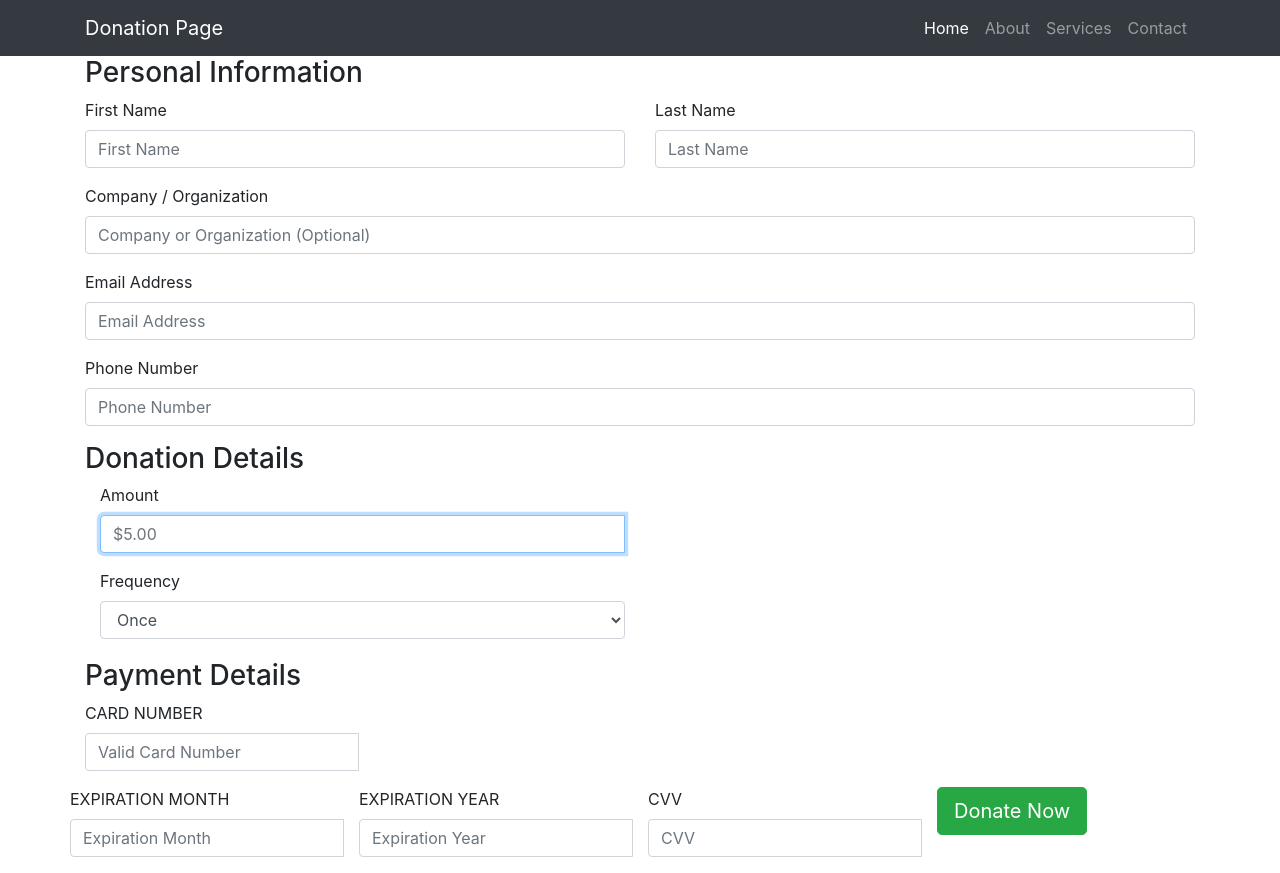
After one commit to hamoody-omar/fundraising-app, a Django app: template app/templates/sponsor.html in a window 1280 px wide. The commit adds this page. Run offline with Django 3.2, Linux system fonts and the light colour scheme; the template is opened without the code that fills it, so the values that code supplies are empty; some libraries are stand-ins or nearby versions.

Commit message:
Added sponsor backend

```diff
--- a/app/funder_views/index.py
+++ b/app/funder_views/index.py
@@ -10,7 +10,7 @@ def index(request):
     for donor in donors:
         total += donor.amount
     donation.amount = total
-    donation.goal=10000
+    donation.goal=1000000
     donation.save()
     context_dict['goal']=donation.goal
     context_dict['total'] = total
--- a/app/templates/app/index.html
+++ b/app/templates/app/index.html
@@ -157,7 +157,7 @@
             <p class="card-text"> - Sponsorship wording here -</p>
           </div>
           <div class="card-footer">
-            <a href="#" class="btn btn-primary">Find Out More!</a>
+            <a href=/sponsor/ class="btn btn-primary">Sponsor our cause!</a>
           </div>
         </div>
       </div>
--- /dev/null
+++ b/app/templates/sponsor.html
@@ -0,0 +1,254 @@
+{% load static %}
+<!DOCTYPE html>
+
+<head>
+
+  <link rel="stylesheet" href="{% static 'vendor/bootstrap/css/bootstrap.min.css' %}">
+
+  <!-- Custom styles for this template -->
+  <link rel="stylesheet" href="{% static 'app/business-frontpage.css' %}">
+
+</head>
+
+<!-- Navigator -->
+<nav class="navbar navbar-expand-lg navbar-dark bg-dark fixed-top">
+  <div class="container">
+    <a class="navbar-brand" href="#">Donation Page</a>
+    <button class="navbar-toggler" type="button" data-toggle="collapse" data-target="#navbarResponsive"
+      aria-controls="navbarResponsive" aria-expanded="false" aria-label="Toggle navigation">
+      <span class="navbar-toggler-icon"></span>
+    </button>
+    <div class="collapse navbar-collapse" id="navbarResponsive">
+      <ul class="navbar-nav ml-auto">
+        <li class="nav-item active">
+          <a class="nav-link" href="/">Home
+            <span class="sr-only">(current)</span>
+          </a>
+        </li>
+        <li class="nav-item">
+          <a class="nav-link" href="#">About</a>
+        </li>
+        <li class="nav-item">
+          <a class="nav-link" href="#">Services</a>
+        </li>
+        <li class="nav-item">
+          <a class="nav-link" href="#">Contact</a>
+        </li>
+      </ul>
+    </div>
+  </div>
+</nav>
+
+<body>
+ <form role="form" name="question" href="/donate/" method="POST">
+  <div class="container">
+    <div class="row">
+      <div class="col-xs-12 col-md-12">
+
+        {% csrf_token %}
+        <div class="panel panel-default">
+          <div class="panel-heading">
+            <h3 class="panel-title">Personal Information</h3>
+          </div>
+
+          <div class="panel-body">
+
+            <div class="bodyTest">
+              <form class="">
+
+                <div class="row">
+                  <div class="col-sm-6">
+                    <!-- first name input-->
+                    <div class="form-group">
+                      <label for="firstname" class="control-label">First Name</label>
+                      <div class="">
+                        <input id="first-name" name="firstname" type="text" autocomplete="first-name" required
+                          placeholder="First Name" class="form-control">
+                        <p class="help-block"></p>
+                      </div>
+                    </div>
+                  </div>
+
+
+                  <div class="col-sm-6">
+                    <div class="form-group">
+                      <label for="Last Name" class="control-label">Last Name</label>
+                      <div class="">
+                        <input id="Last-Name" name="lastname" type="text" autocomplete="Last-Name" required
+                          placeholder="Last Name" class="form-control">
+                        <p class="help-block"></p>
+                      </div>
+                    </div>
+                  </div>
+                </div>
+                <!-- last name input-->
+
+                <div class="row">
+                  <div class="col-sm-12">
+                    <!-- company input-->
+                    <div class="control-group">
+                      <label for="company" class="control-label ">Company / Organization</label>
+                      <div class="">
+                        <input id="company" name="company" type="text" autocomplete="organization" placeholder="Company or Organization (Optional)"
+                          class="form-control">
+                        <p class="help-block"></p>
+                      </div>
+                    </div>
+                  </div>
+                </div>
+                <div class="row">
+
+                  <!-- Email Address input-->
+                  <div class="col-sm-12">
+                  <div class="control-group">
+                    <label for="company" class="control-label ">Email Address</label>
+                    <div class="">
+                      <input id="email" name="email" type="text" autocomplete="email" placeholder="Email Address"  required
+                        class="form-control">
+                      <p class="help-block"></p>
+                    </div>
+                  </div>
+                </div>
+              </div>
+
+              <div class="row">
+
+                  <!-- Email Address input-->
+                  <div class="col-sm-12">
+                  <div class="control-group">
+                    <label for="phone_number" class="control-label ">Phone Number</label>
+                    <div class="">
+                      <input id="phone_number" name="phonenumber" type="text" autocomplete="phone_number" placeholder="Phone Number"  required
+                        class="form-control">
+                      <p class="help-block"></p>
+                    </div>
+                  </div>
+                </div>
+              </div>
+              <div class="row">
+              <div class="col-sm-12">
+
+
+              <div class="row">
+              </div>
+            </div>
+
+            </form>
+          </div>
+
+        </div>
+      </div>
+      <!-- panel -->
+
+    </div>
+    <div class="col-xs-12">
+      <div class="panel panel-default">
+        <div class="panel-heading">
+          <h3 class="panel-title">Donation Details</h3>
+        </div>
+        <div class="panel-body">
+          <div class="col-sm-6">
+            <div class="form-group">
+              <label for="cardNumber">Amount</label>
+              <div class="input-group">
+                <input type="text" class="form-control" name="amount" placeholder="$5.00" required autofocus />
+                <span class="input-group-addon"><i class="fa fa-usd"></i></span>
+              </div>
+            </div>
+          </div>
+
+
+          <div class="col-sm-6">
+            <label for="donateTye">Frequency</label>
+            <select name="donateType" id="donateType" class="form-control">
+
+              <option value="once">Once</option>
+
+              <option value="weekly">Weekly</option>
+              <option value="Fortnightly">Bi-Weekly</option>
+              <option value="Monthly">Monthly</option>
+
+            </select>
+          </div>
+        </div>
+      </div>
+    </div>
+
+    <div class="col-xs-12 " style = "margin-top: 20px">
+      <div class="panel panel-default">
+        <div class="panel-heading">
+          <h3 class="panel-title">Payment Details</h3>
+        </div>
+        <div class="panel-body">
+
+            <div class="row">
+              <div class="col-xs-12">
+                <div class="form-group">
+                  <div class="col-sm-12">
+                  <label for="cardNumber">CARD NUMBER</label>
+                  <div class="input-group">
+                    <input type="text" class="form-control" name="cardNumber" placeholder="Valid Card Number" required
+                      autofocus data-stripe="number" />
+                    <span class="input-group-addon"><i class="fa fa-credit-card"></i></span>
+                  </div>
+                </div>
+              </div>
+            </div>
+            <div class="row">
+              <div class="col-xs-12">
+                <div class="form-group">
+                  <div class="col-sm-12">
+                  <label for="cardNumber">EXPIRATION MONTH</label>
+                  <div class="input-group">
+                    <input type="text" class="form-control" name="expiration" placeholder="Expiration Month" required
+                      autofocus data-stripe="number" />
+                    <span class="input-group-addon"><i class="fa fa-credit-card"></i></span>
+                  </div>
+                </div>
+              </div>
+            </div>
+            <div class="row">
+              <div class="col-xs-12">
+                <div class="form-group">
+                  <div class="col-sm-12">
+                  <label for="cardNumber">EXPIRATION YEAR</label>
+                  <div class="input-group">
+                    <input type="text" class="form-control" name="expiration_year" placeholder="Expiration Year" required
+                      autofocus data-stripe="number" />
+                    <span class="input-group-addon"><i class="fa fa-credit-card"></i></span>
+                  </div>
+                </div>
+              </div>
+            </div>
+            <div class="row">
+              <div class="col-xs-12">
+                <div class="form-group">
+                  <div class="col-sm-12">
+                  <label for="cardNumber">CVV</label>
+                  <div class="input-group">
+                    <input type="text" class="form-control" name="cardNumber" placeholder="CVV" required
+                      autofocus data-stripe="number" />
+                    <span class="input-group-addon"><i class="fa fa-credit-card"></i></span>
+                  </div>
+                </div>
+              </div>
+            </div>
+
+             <div class="row">
+              <div class="col-xs-12">
+                <div class="form-group">
+                  <div class="col-sm-12">
+                <button class="btn btn-success btn-lg btn-block" type="submit">Donate Now</button>
+              </div>
+              </div>
+              </div>
+            </div>
+
+
+        </div>
+
+
+  </div>
+  </div>
+ </form>
+</body>
```
Also changed, not shown: app/funder_views/sponsor.py (added, +31 -0 lines), db.sqlite3.
